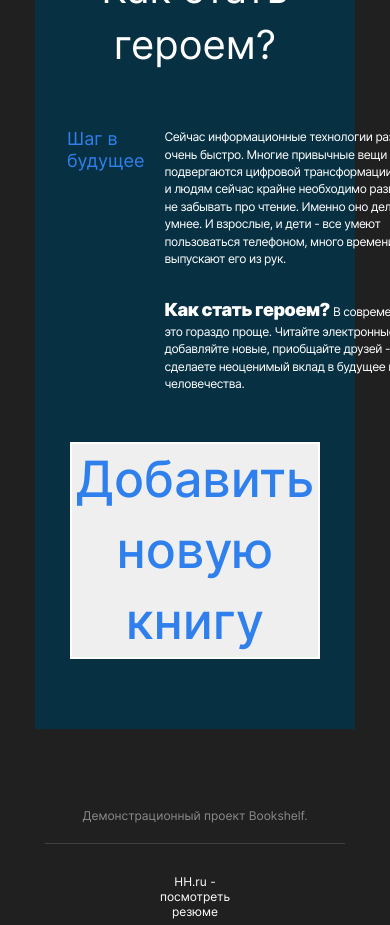
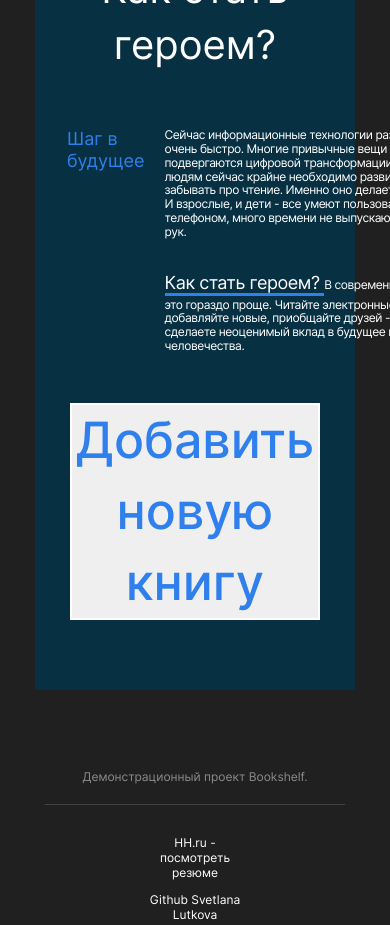
Before and after one commit to Karimeriya-ClaireLutkova/Bookshelf_demo, a React (Create React App) app: page / in a window 390 px wide. Shown: the part 7980-8905 px from the top of the page. Built offline with nearby package versions, Linux system fonts and the light colour scheme.

Commit message:
Исправить стилистику Addendum

```diff
--- a/src/components/Addendum/Addendum.css
+++ b/src/components/Addendum/Addendum.css
@@ -28,7 +28,7 @@
 .paragraph {
   max-width: 800px;
   text-align: center;
-  font-size: 18px;
+  font-size: 16px;
   font-weight: 400;
   line-height: 1.42;
   letter-spacing: -0.56px;
@@ -73,7 +73,7 @@
   width: 175px;
   line-height: 1.2;
   font-size: 18px;
-  font-weight: normal;
+  font-weight: 400;
   align-self: flex-start;
   color: #2f80ed;
 }
@@ -85,8 +85,8 @@
 .paragraph_two-columns {
   margin: 0;
   font-size: 18px;
-  font-weight: normal;
-  line-height: 1.41;
+  font-weight: 400;
+  line-height: 1.62;
   text-align: left;
   margin-bottom: 30px;
   padding-left: 20px;
@@ -98,8 +98,9 @@
 
 .two-columns__span-accent {
   font-size: 18px;
-  line-height: 1.41;
-  font-weight: 900;
+  line-height: 1.61;
+  font-weight: 400;
+  border-bottom: 3px solid #2f80ed;
 }
 
 @media (max-width: 1100px) {
@@ -160,7 +161,7 @@
   .paragraph {
     max-width: 292px;
     font-size: 12px;
-    line-height: 1.45;
+    line-height: 1.15;
     letter-spacing: -0.44px;
   }
 
--- a/src/components/Books/Books.js
+++ b/src/components/Books/Books.js
@@ -20,7 +20,7 @@ function Books({ booksAll, onBookDelete, onChangeDescription, buttonInactive, cu
       <h2 className="elements__title">{headingMain}</h2>
       <p className="elements__subtitle">{contentAdditionally}</p>
       <div className="elements__container">
-        {booksList.map((book, i) => (<BookCard key={book.id} book={book} onMovieDelete={onBookDelete} currentUser={currentUser} />))}
+        {booksList.map((book, i) => (<BookCard key={book.id} book={book} onBookDelete={onBookDelete} currentUser={currentUser} />))}
       </div>
       <div className="elements-adding">
         <button className={className} type="button" onClick={handleChangeDescription}>Ещё</button>
--- a/src/components/BooksCard/BooksCard.js
+++ b/src/components/BooksCard/BooksCard.js
@@ -1,14 +1,14 @@
 import React from 'react';
 import './BooksCard.css';
 
-function BooksCard({ currentUser, book, onCardClick, onCardDelete }) {
+function BooksCard({ currentUser, book, onCardClick, onBookDelete }) {
 
   function handleClick() {
     onCardClick(book);
   }
 
   function handleDeleteClick() {
-    onCardDelete(book);
+    onBookDelete(book);
   }
 
   return (
--- a/src/utils/constants.js
+++ b/src/utils/constants.js
@@ -47,7 +47,7 @@ export const headingAddendum = "Новые книги"
 export const subtitleAddendum = "Как стать героем? ";
 export const paragraphAddendum1 = "Шаг в будущее";
 export const paragraphAddendum2 = "Сейчас информационные технологии развиваются очень быстро. Многие привычные вещи подвергаются цифровой трансформации. " +
-"Но нужно и людям сейчас крайне необходимо развиваться и не забывать про чтение. Именно оно делает нас умнее. " +
+"Но и людям сейчас крайне необходимо развиваться и не забывать про чтение. Именно оно делает нас умнее. " +
 "И взрослые, и дети - все умеют пользоваться телефоном, много времени не выпускают его из рук. ";
 export const textAddendum = " В современном мире это гораздо проще. " +
 "Читайте электронные книги, добавляйте новые, приобщайте друзей - Вы сделаете неоценимый вклад в будущее всего человечества.";
```
